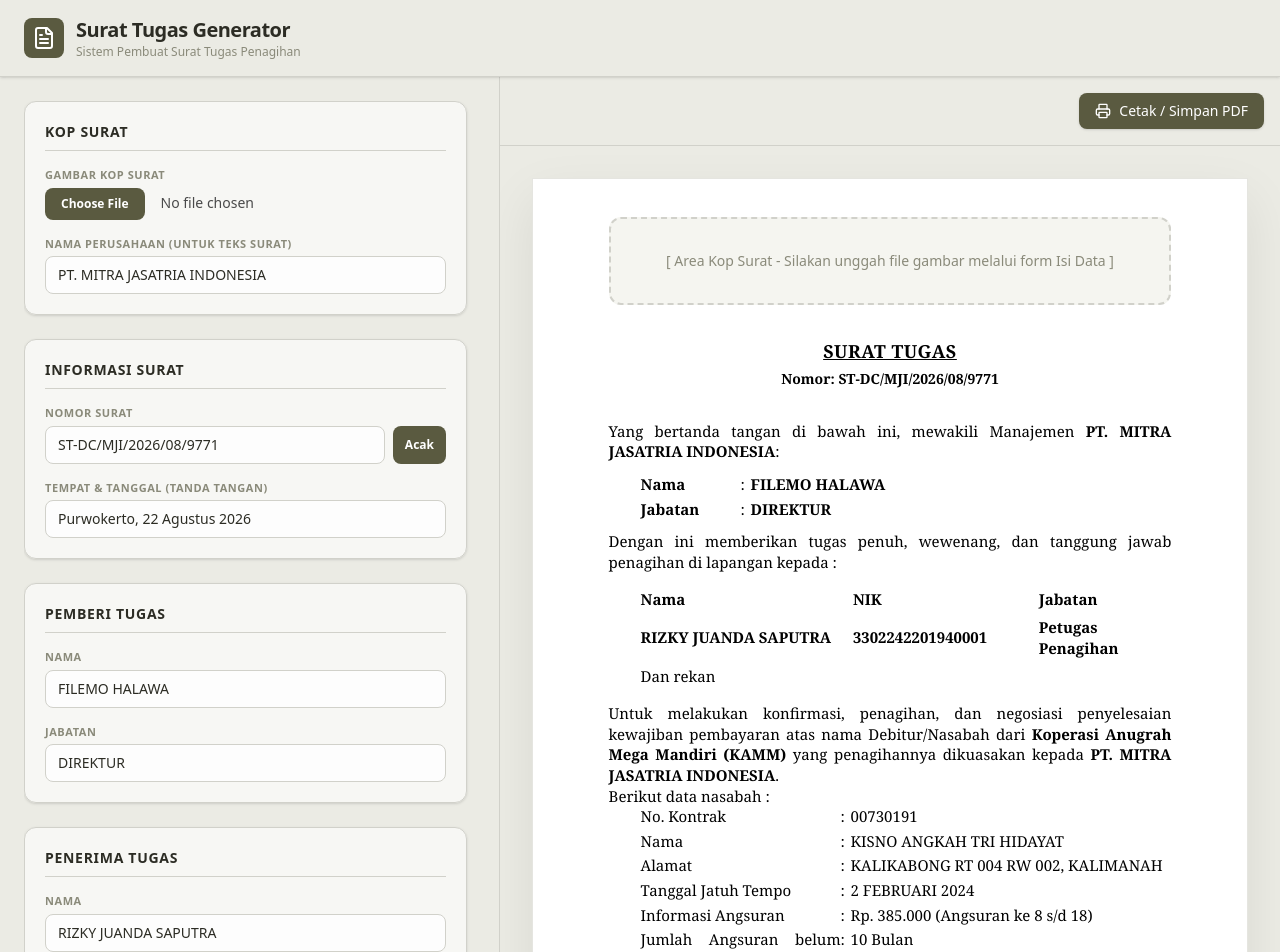
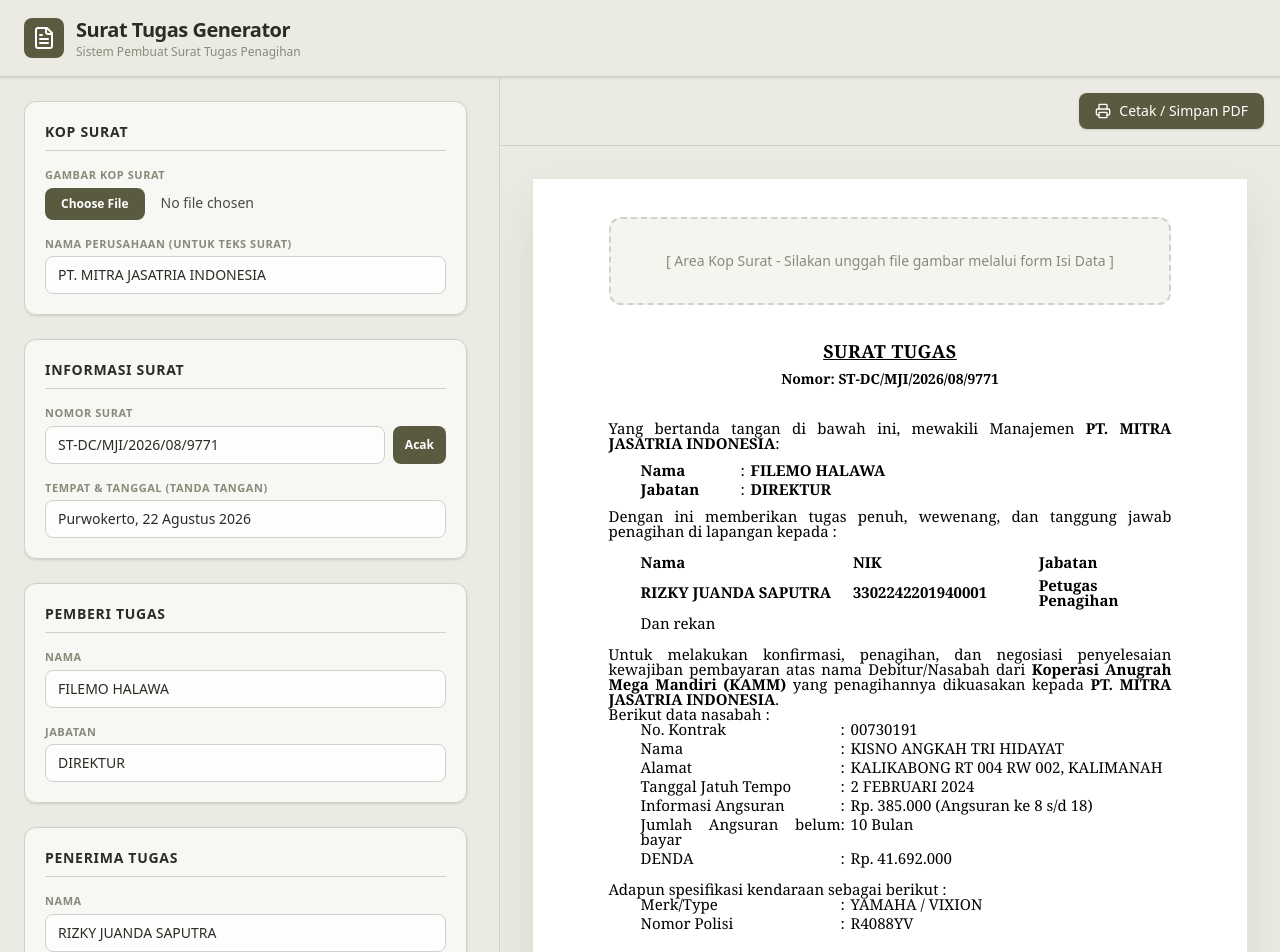
Before and after one commit to irvanlaksana/generator-surat-, a React (Vite) app: page / in a window 1280 px wide. Shown: the top 952 px of the page. Built offline with nearby package versions, Linux system fonts and the light colour scheme.

Commit message:
style: define single line spacing for letters

```diff
--- a/src/index.css
+++ b/src/index.css
@@ -1,4 +1,13 @@
 @import "tailwindcss";
+
+.letter-content {
+  line-height: 1;
+}
+
+.letter-content p,
+.letter-content li {
+  line-height: 1;
+}
 
 @media print {
   @page {
```
